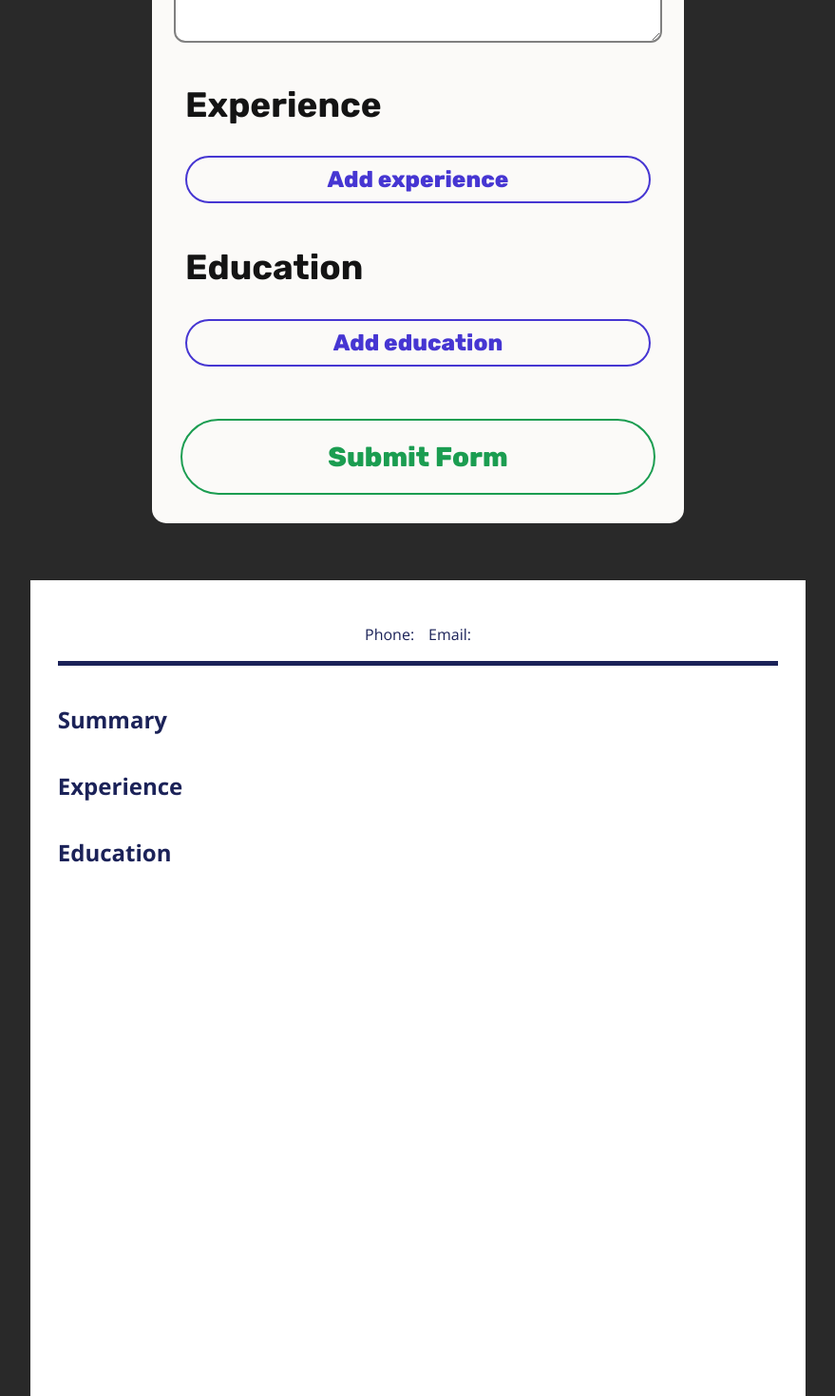
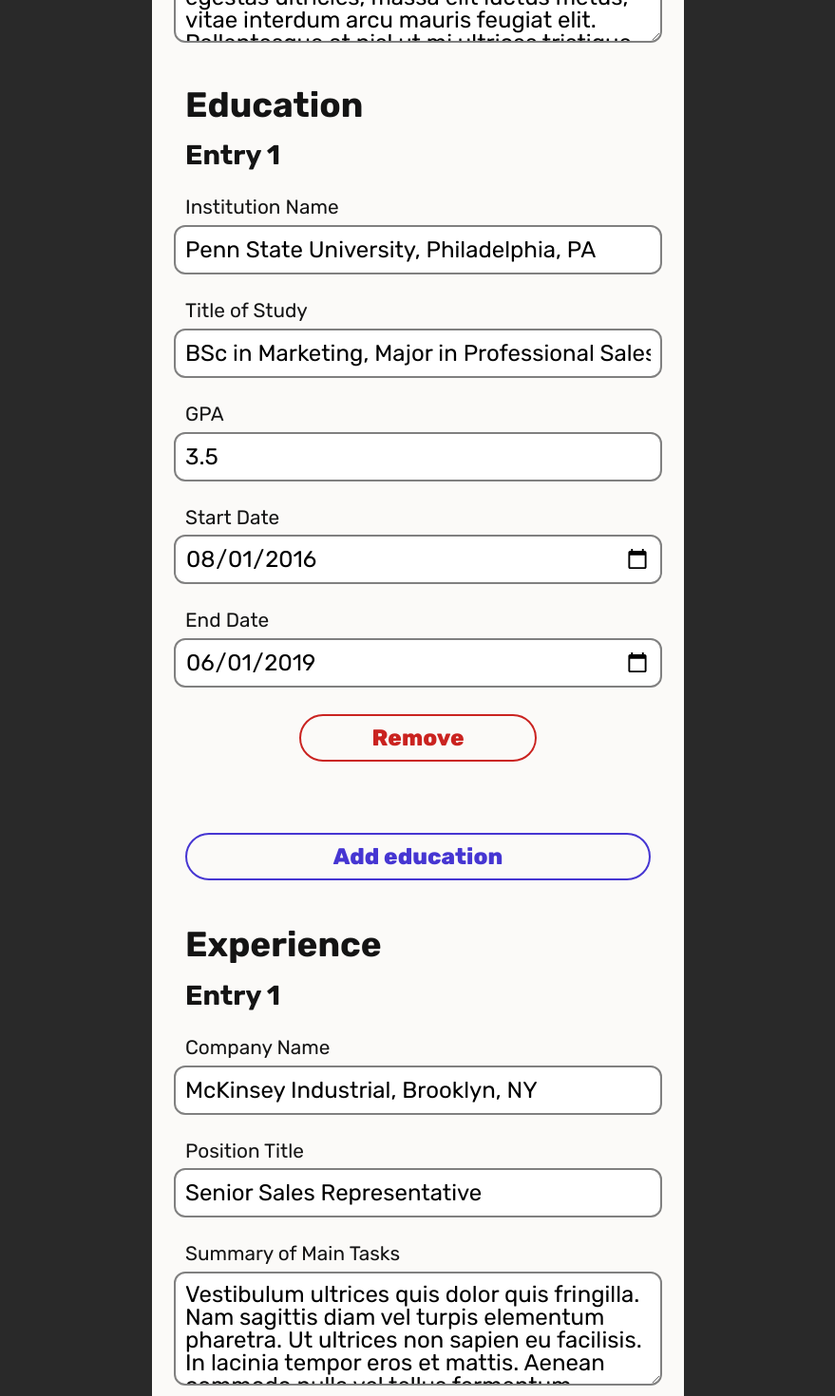
Before and after one commit to omardevelops/cv-app, a React (Vite) app: page / in a window 1280 px wide. Shown: the part 920-2390 px from the top of the page at 95% size, without its empty margins (200-1079 px from the left). Built offline with nearby package versions, Linux system fonts and the light colour scheme; the HTML template or start-up script is replaced by a standard one; a web font is replaced by a local one.

Commit message:
add: initial sample info

```diff
--- a/src/App.jsx
+++ b/src/App.jsx
@@ -5,7 +5,7 @@
 import './reset.css';
 import './App.css';
 import './CV.css';
-import testInfo from './testInfo';
+import initialInfo from './initialInfo';
 
 class App extends React.Component {
   constructor(props) {
@@ -29,21 +29,7 @@
     };
 
     this.state = {
-      info: {
-        general: [
-          {
-            firstName: '',
-            lastName: '',
-            title: '',
-            email: '',
-            phone: '',
-            summary: '',
-            id: nanoid(),
-          },
-        ],
-        experience: [],
-        education: [],
-      },
+      info: initialInfo,
       isFormSubmitted: false,
     };
   }
@@ -99,8 +85,15 @@
     });
   };
 
+  setInitialInfo = () => {
+    this.setState({
+      info: initialInfo,
+    });
+  };
+
   render() {
     const { info, isFormSubmitted } = this.state;
+
     return (
       <div className="App">
         <nav>
@@ -120,10 +113,6 @@
             addToSection={this.addToSection}
             removeFromSection={this.removeFromSection}
           />
-          {/* {isFormSubmitted === false ? (
-
-          ) : (
-          )} */}
           <CV info={info} />
         </div>
       </div>
--- a/src/components/Form.jsx
+++ b/src/components/Form.jsx
@@ -44,6 +44,7 @@
                   <textarea
                     id={key}
                     rows="4"
+                    value={info[index][key]}
                     onChange={(e) => handleChange(e, key, section, index)}
                   />
                 );
--- /dev/null
+++ b/src/initialInfo.js
@@ -0,0 +1,46 @@
+const testInfo = {
+  general: [
+    {
+      firstName: 'John',
+      lastName: 'Smith',
+      title: 'Sales Representive',
+      email: 'johnsmith@example.com',
+      phone: '215-555-0104',
+      summary:
+        'Lorem ipsum dolor sit amet, consectetur adipiscing elit. Nam dignissim, sapien vel egestas ultricies, massa elit luctus metus, vitae interdum arcu mauris feugiat elit. Pellentesque at nisl ut mi ultrices tristique tincidunt eu lectus. Mauris tortor magna, dapibus vel vulputate sed, rutrum vehicula nulla. Suspendisse potenti. Sed sed tristique enim, vel semper ex. Suspendisse imperdiet est nec libero faucibus vestibulum.',
+      id: 'yrRodt98w-HWsIsRNxa10',
+    },
+  ],
+  education: [
+    {
+      id: 'f8Dlm6XwGhuH8OZsxGdXE',
+      institutionName: 'Penn State University, Philadelphia, PA',
+      titleOfStudy: 'BSc in Marketing, Major in Professional Sales',
+      GPA: '3.5',
+      startDate: '2016-08-01',
+      endDate: '2019-06-01',
+    },
+  ],
+  experience: [
+    {
+      id: 'ex-Bj9vcapKPi0thBsOPg',
+      companyName: 'McKinsey Industrial, Brooklyn, NY',
+      positionTitle: 'Senior Sales Representative',
+      mainTasks:
+        'Vestibulum ultrices quis dolor quis fringilla. Nam sagittis diam vel turpis elementum pharetra. Ut ultrices non sapien eu facilisis. In lacinia tempor eros et mattis. Aenean commodo nulla vel tellus fermentum blandit. Maecenas tempus mi justo, quis malesuada orci ornare et. Vestibulum eu gravida nulla. Maecenas elementum imperdiet auctor.',
+      startDate: '2020-05-27',
+      endDate: '2020-07-27',
+    },
+    {
+      id: 'jafFSEa7xZAXYx9IT9byC',
+      companyName: 'ABC Shopping, Philadelphia, PA',
+      positionTitle: 'Part-time Retail Associate',
+      mainTasks:
+        'Vestibulum ultrices quis dolor quis fringilla. Nam sagittis diam vel turpis elementum pharetra. Ut ultrices non sapien eu facilisis. In lacinia tempor eros et mattis. Aenean commodo nulla vel tellus fermentum blandit. Maecenas tempus mi justo, quis malesuada orci ornare et. Vestibulum eu gravida nulla. Maecenas elementum imperdiet auctor.',
+      startDate: '2021-05-27',
+      endDate: '2021-07-27',
+    },
+  ],
+};
+
+export default testInfo;
--- a/src/testInfo.js
+++ /dev/null
@@ -1,37 +0,0 @@
-const testInfo = {
-  general: [
-    {
-      firstName: 'Omar',
-      lastName: 'Ahmad',
-      title: 'BSc Computer Engineering',
-      email: 'omarahmadp91@gmail.com',
-      phone: '0528222985',
-      summary:
-        'Lorem ipsum dolor sit amet, consectetur adipiscing elit. Nam dignissim, sapien vel egestas ultricies, massa elit luctus metus, vitae interdum arcu mauris feugiat elit. Pellentesque at nisl ut mi ultrices tristique tincidunt eu lectus. Mauris tortor magna, dapibus vel vulputate sed, rutrum vehicula nulla. Suspendisse potenti. Sed sed tristique enim, vel semper ex. Suspendisse imperdiet est nec libero faucibus vestibulum.',
-      id: 'yrRodt98w-HWsIsRNxa10',
-    },
-  ],
-  education: [
-    {
-      id: 'f8Dlm6XwGhuH8OZsxGdXE',
-      institutionName: 'Khalifa University',
-      titleOfStudy: 'Computer Engineering',
-      GPA: '3.87',
-      startDate: '2017-08-27',
-      endDate: '2022-06-13',
-    },
-  ],
-  experience: [
-    {
-      id: 'jafFSEa7xZAXYx9IT9byC',
-      companyName: 'DP World',
-      positionTitle: 'Engineer Intern',
-      mainTasks:
-        "Engineering based internship at System & Automation department in Terminal 1. Was trained on DP\nWorld's complex crane systems. My tasks included: Check and rectify daily RTG and ARMG crane data\nin an SQL database, build and setup computer camera network hardware (NVR), and develop an Arduino\nproject that allows translation of analog signals from/to digital signals.",
-      startDate: '2021-05-27',
-      endDate: '2021-07-27',
-    },
-  ],
-};
-
-export default testInfo;
```
